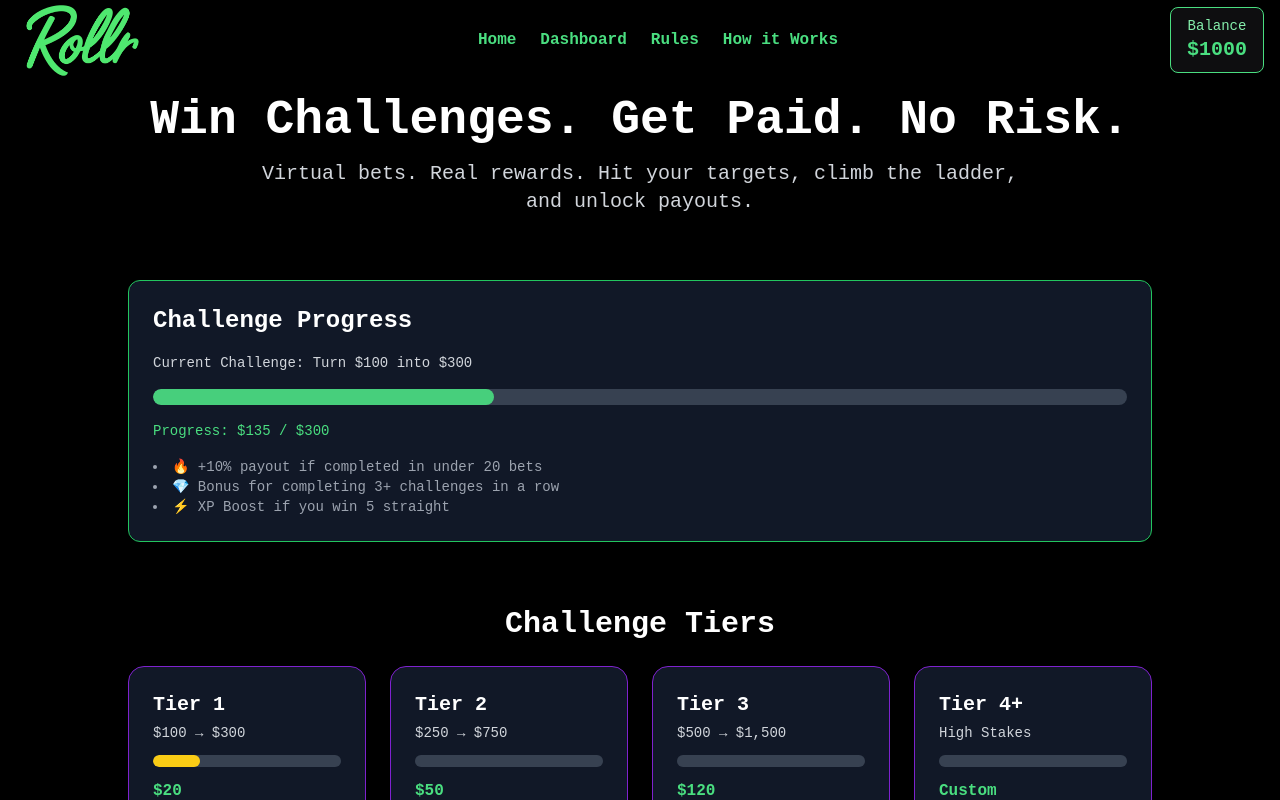
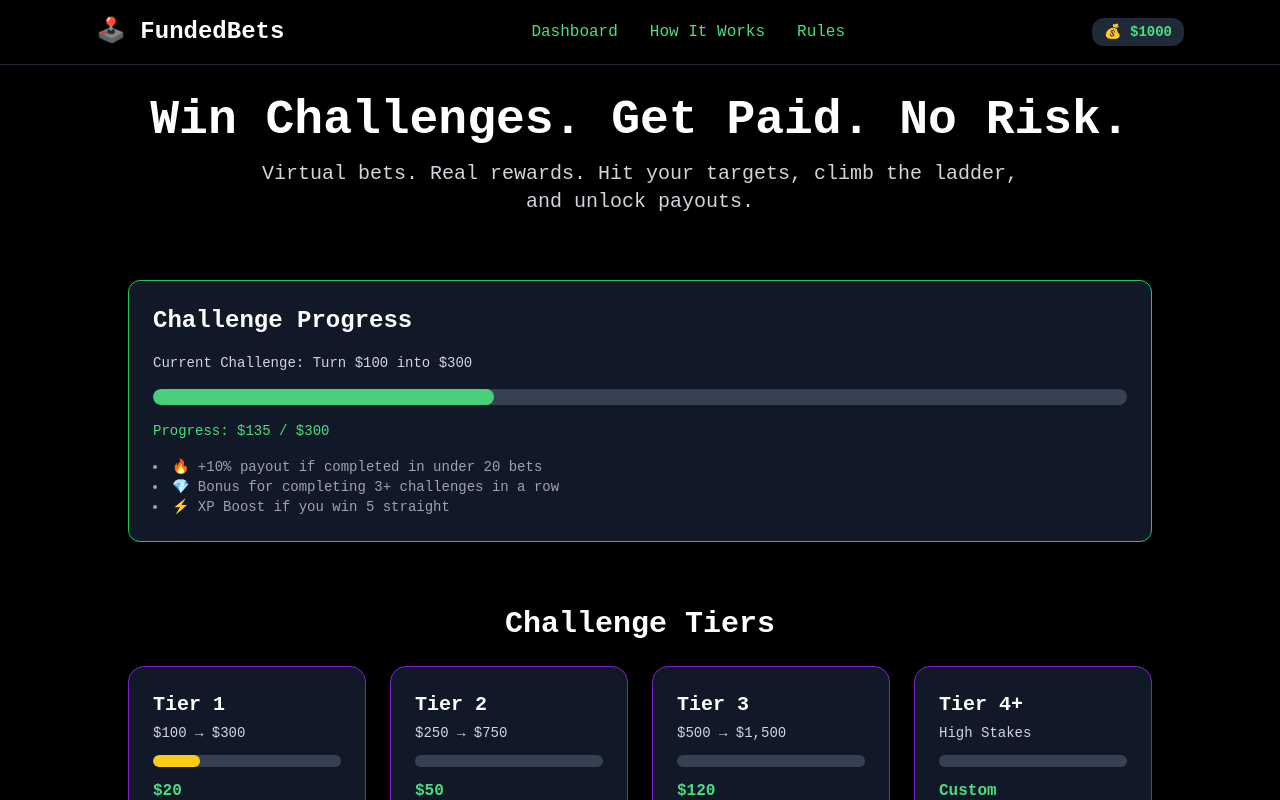
Before and after one commit to chipotleman/fundedfinal, a Next.js app: page /how-it-works in a window 1280 px wide. Shown: the top 800 px of the page. Built offline with nearby package versions, Linux system fonts and the light colour scheme.

Commit message:
Update TopNavbar.js

```diff
--- a/components/TopNavbar.js
+++ b/components/TopNavbar.js
@@ -1,47 +1,56 @@
-import Link from 'next/link';
-import Image from 'next/image';
+import React from "react";
+import Link from "next/link";
 
-export default function TopNavbar({ selectedBets = [], bankroll = 0, onShowBetSlip, onShowBalance }) {
+const TopNavbar = ({ bankroll = 1000, selectedBets = [], setShowWalletModal }) => {
   return (
-    <div className="fixed top-0 left-0 w-full z-50 bg-black text-white h-20 px-4 flex items-center justify-between border-b border-transparent">
-      {/* Logo */}
-      <div className="flex items-center">
-        <Image
-          src="/rollr-logo.png"
-          alt="Rollr Logo"
-          width={130}
-          height={40}
-          priority
-        />
+    <div className="fixed top-0 left-0 w-full bg-black border-b border-gray-800 z-50 px-6 sm:px-12 lg:px-24 py-4 flex justify-between items-center shadow-lg">
+      {/* Left - Logo */}
+      <Link href="/">
+        <span className="text-white text-xl sm:text-2xl font-bold cursor-pointer hover:text-green-400">
+          🕹️ FundedBets
+        </span>
+      </Link>
+
+      {/* Center - Navigation */}
+      <div className="hidden sm:flex gap-8 text-gray-300 font-medium">
+        <Link href="/dashboard">
+          <span className="hover:text-white cursor-pointer">Dashboard</span>
+        </Link>
+        <Link href="/how-it-works">
+          <span className="hover:text-white cursor-pointer">How It Works</span>
+        </Link>
+        <Link href="/rules">
+          <span className="hover:text-white cursor-pointer">Rules</span>
+        </Link>
       </div>
 
-      {/* Navigation */}
-      <div className="flex space-x-6 text-sm sm:text-base font-semibold text-green-300">
-        <Link href="/home" className="hover:text-green-400 transition">Home</Link>
-        <Link href="/dashboard" className="hover:text-green-400 transition">Dashboard</Link>
-        <Link href="/rules" className="hover:text-green-400 transition">Rules</Link>
-        <Link href="/how-it-works" className="hover:text-green-400 transition">How it Works</Link>
-      </div>
+      {/* Right - Balance & Bet Slip */}
+      <div className="flex items-center gap-4 text-white">
+        {/* Balance (clickable) */}
+        <div
+          className="bg-gray-800 px-3 py-1 rounded-xl text-sm text-green-400 font-semibold cursor-pointer hover:bg-gray-700 transition-all"
+          onClick={() => {
+            if (setShowWalletModal) {
+              setShowWalletModal(true);
+            } else {
+              alert(`Bankroll: $${bankroll}`);
+            }
+          }}
+        >
+          💰 ${bankroll}
+        </div>
 
-      {/* Right Actions */}
-      <div className="flex items-center space-x-4">
+        {/* Bet Slip */}
         {selectedBets.length > 0 && (
-          <div
-            onClick={onShowBetSlip}
-            className="border border-green-400 rounded-lg px-4 py-2 text-green-400 text-center bg-zinc-900/60 shadow cursor-pointer hover:bg-zinc-800 transition"
-          >
-            <div className="text-sm text-green-300">Slip</div>
-            <div className="text-xl font-semibold">{selectedBets.length}</div>
-          </div>
+          <Link href="/dashboard">
+            <div className="bg-green-600 hover:bg-green-500 transition-all px-3 py-1 rounded-xl text-sm font-bold cursor-pointer">
+              Bet Slip ({selectedBets.length})
+            </div>
+          </Link>
         )}
-        <div
-          onClick={onShowBalance}
-          className="border border-green-400 rounded-lg px-4 py-2 text-green-400 text-center bg-zinc-900/60 shadow cursor-pointer hover:bg-zinc-800 transition"
-        >
-          <div className="text-sm text-green-300">Balance</div>
-          <div className="text-xl font-semibold">${bankroll}</div>
-        </div>
       </div>
     </div>
   );
-}
+};
+
+export default TopNavbar;
```
